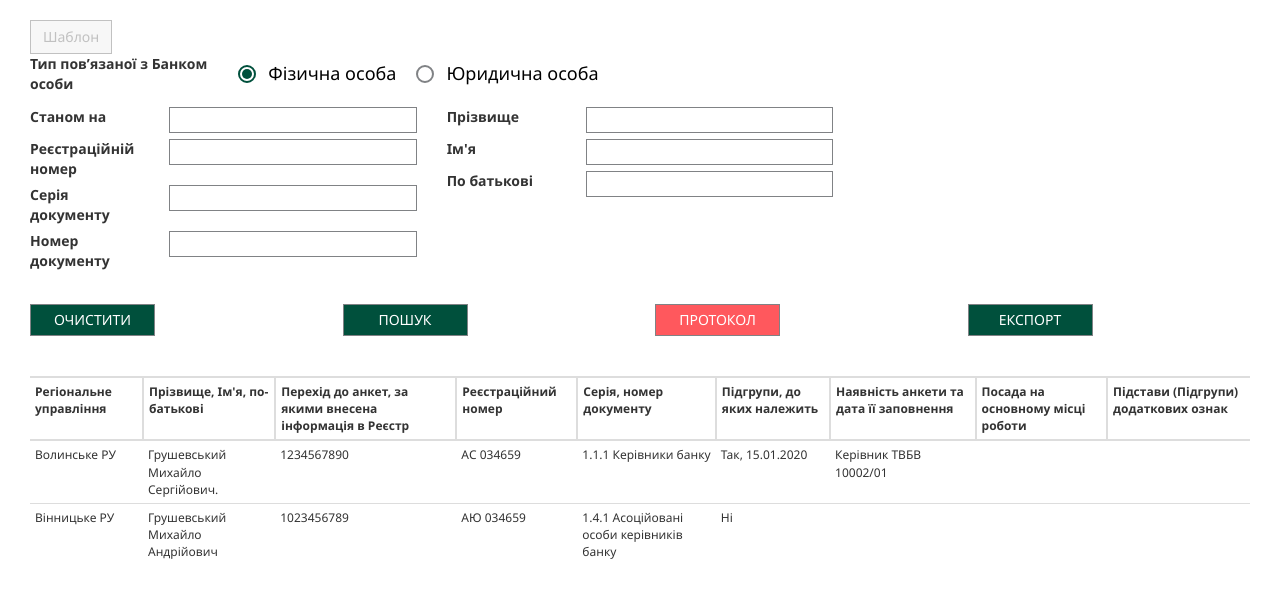
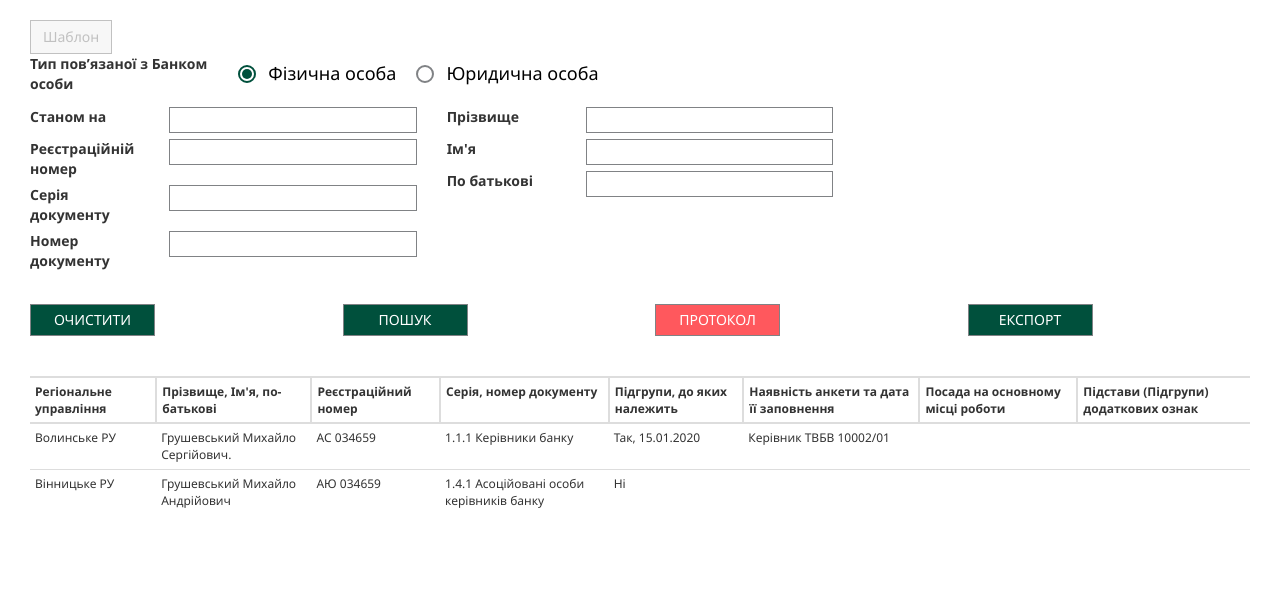
Before and after one commit to DragonDark13/searchMMSB, a plain HTML site: page search/index.html in a window 1280 px wide. Drawn offline with Linux system fonts and the light colour scheme.

Commit message:
hide collumn

```diff
--- a/search/index.html
+++ b/search/index.html
@@ -352,7 +352,7 @@
                 <tr class="table_header">
                     <th data-column-id="Id" data-identifier="true" data-visible='false'>Регіональне управління</th>
                     <th data-column-id="Name" data-order="asc" data-formatter="link">Прізвище, Ім'я, по-батькові</th>
-                    <th data-column-id="AccountNumber">Перехід до анкет, за якими внесена інформація в Реєстр</th>
+<!--                    <th data-column-id="AccountNumber">Перехід до анкет, за якими внесена інформація в Реєстр</th>-->
                     <th data-column-id="StatusCode">Реєстраційний номер</th>
                     <th data-column-id="RU" data-formatter="isCurrentUserRuCode">Серія, номер документу</th>
                     <th data-column-id="RUCode" data-visible='false'>Підгрупи, до яких належить</th>
@@ -368,7 +368,7 @@
                         Волинське РУ
                     </td>
                     <td> Грушевський Михайло Сергійович.</td>
-                    <td>1234567890</td>
+<!--                    <td>1234567890</td>-->
                     <td>
                         АС 034659
                     </td>
@@ -389,7 +389,7 @@
                         Вінницьке РУ
                     </td>
                     <td>Грушевський Михайло Андрійович</td>
-                    <td>1023456789</td>
+<!--                    <td>1023456789</td>-->
                     <td>
                         АЮ 034659
                     </td>
```
